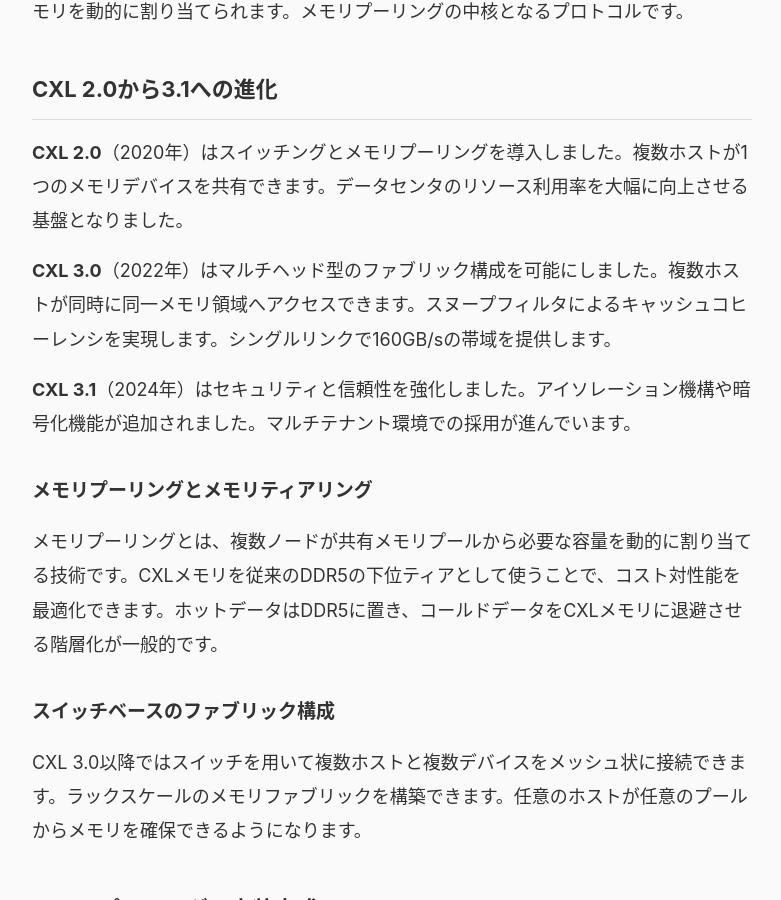
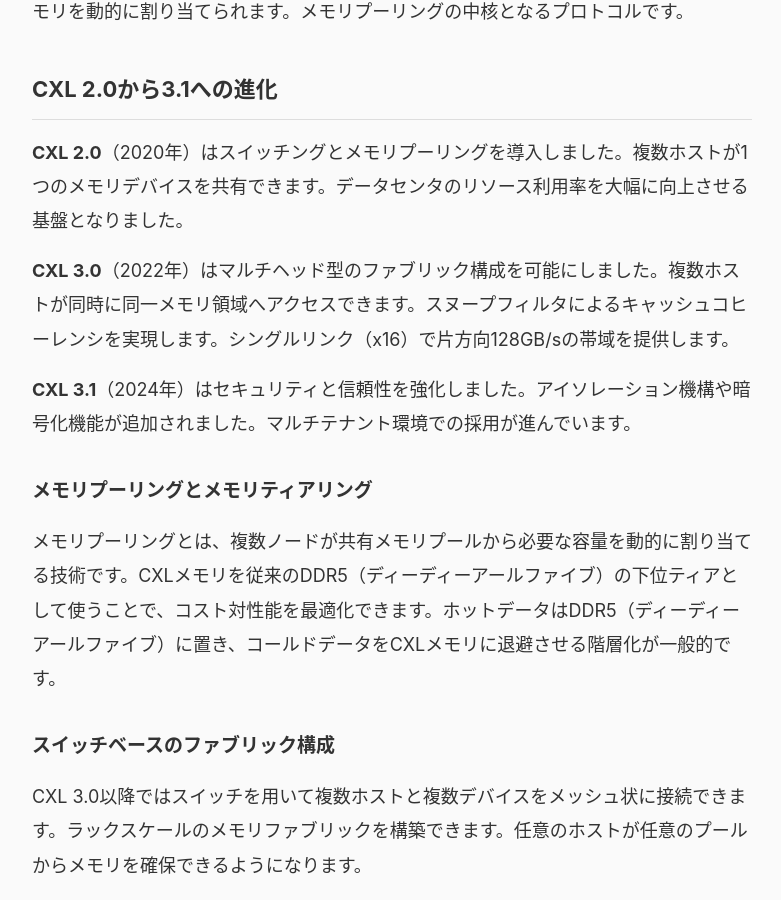
Before and after one commit to kuniakisnow/story, a Jekyll site: the page built from _posts/2026-06-07-cxl-memory-pooling.md, in a window 1280 px wide and 900 px high, scrolled down 1278 px. Shown: the whole window, without its empty margins (248-1029 px from the left). Built offline with Jekyll 4.4.1, drawn with Linux system fonts in a browser that asks for light colours; some of the changed text lies outside the part shown.

Commit message:
Fix: CXL帯域数値修正、DDR5/HBM/NUMAにTTS読み追加

```diff
--- a/_posts/2026-06-07-cxl-memory-pooling.md
+++ b/_posts/2026-06-07-cxl-memory-pooling.md
@@ -28,13 +28,13 @@ CXLは3つのサブプロトコルで構成されます。
 
 **CXL 2.0**（2020年）はスイッチングとメモリプーリングを導入しました。複数ホストが1つのメモリデバイスを共有できます。データセンタのリソース利用率を大幅に向上させる基盤となりました。
 
-**CXL 3.0**（2022年）はマルチヘッド型のファブリック構成を可能にしました。複数ホストが同時に同一メモリ領域へアクセスできます。スヌープフィルタによるキャッシュコヒーレンシを実現します。シングルリンクで160GB/sの帯域を提供します。
+**CXL 3.0**（2022年）はマルチヘッド型のファブリック構成を可能にしました。複数ホストが同時に同一メモリ領域へアクセスできます。スヌープフィルタによるキャッシュコヒーレンシを実現します。シングルリンク（x16）で片方向128GB/sの帯域を提供します。
 
 **CXL 3.1**（2024年）はセキュリティと信頼性を強化しました。アイソレーション機構や暗号化機能が追加されました。マルチテナント環境での採用が進んでいます。
 
 ### メモリプーリングとメモリティアリング
 
-メモリプーリングとは、複数ノードが共有メモリプールから必要な容量を動的に割り当てる技術です。CXLメモリを従来のDDR5の下位ティアとして使うことで、コスト対性能を最適化できます。ホットデータはDDR5に置き、コールドデータをCXLメモリに退避させる階層化が一般的です。
+メモリプーリングとは、複数ノードが共有メモリプールから必要な容量を動的に割り当てる技術です。CXLメモリを従来のDDR5（ディーディーアールファイブ）の下位ティアとして使うことで、コスト対性能を最適化できます。ホットデータはDDR5（ディーディーアールファイブ）に置き、コールドデータをCXLメモリに退避させる階層化が一般的です。
 
 ### スイッチベースのファブリック構成
 
@@ -58,7 +58,7 @@ VMwareやKVMなどのハイパーバイザーがCXLメモリプールからVMに
 
 ### AI/ML推論ワークロードでの活用
 
-AI推論ではLLMのモデルパラメータをメモリに保持する必要があります。CXLメモリを活用すれば、GPUのHBMに載りきらない大規模モデルも扱えます。レイテンシはHBMより劣りますが、コストあたりの容量で優位です。
+AI推論ではLLM（大規模言語モデル）のモデルパラメータをメモリに保持する必要があります。CXLメモリを活用すれば、GPUのHBM（エイチビーエム）に載りきらない大規模モデルも扱えます。レイテンシはHBM（エイチビーエム）より劣りますが、コストあたりの容量で優位です。
 
 ## 現状の課題
 
@@ -68,7 +68,7 @@ CXLメモリのアクセスレイテンシはDDR5と比べて数十nsから数
 
 ### ソフトウェアエコシステムの整備状況
 
-Linuxカーネルは6.0以降でCXLの基本サポートを提供しています。メモリの動的ホットプラグやNUMAバランシングはまだ発展途上です。Windows ServerやESXiの対応も進みつつあります。本番運用にはさらなる成熟が必要です。
+Linuxカーネルは6.0以降でCXLの基本サポートを提供しています。メモリの動的ホットプラグやNUMA（ヌーマ）バランシングはまだ発展途上です。Windows ServerやESXiの対応も進みつつあります。本番運用にはさらなる成熟が必要です。
 
 ## まとめ
 
```
